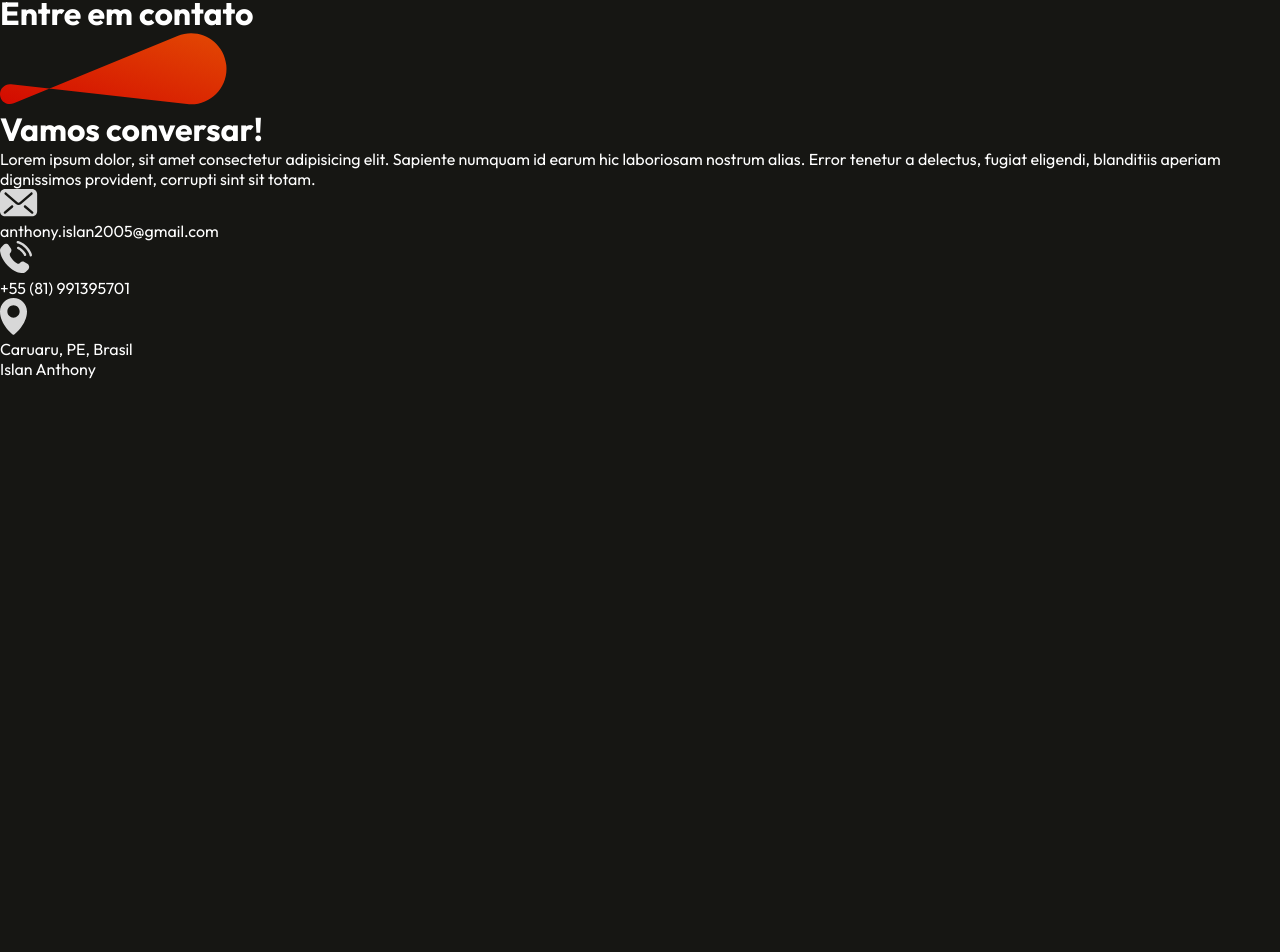
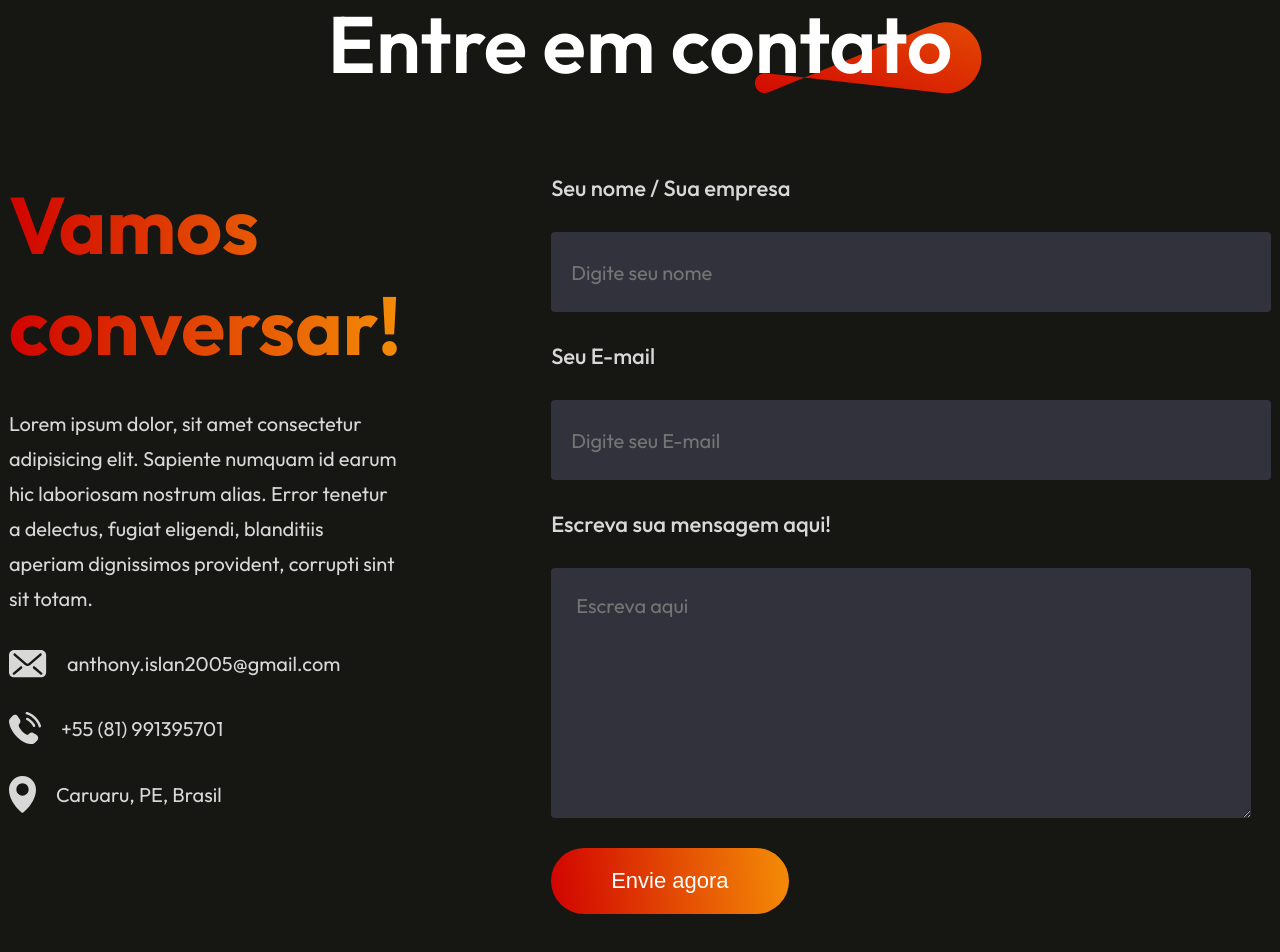
Before and after one commit to Anthony4Dev/portfolio-react, a React (Vite) app: page / in a window 1280 px wide. Shown: the part 4091-5043 px from the top of the page. Before the commit the page ends 4470 px from the top, so only its background shows below. Built offline with nearby package versions, Linux system fonts and the light colour scheme.

Commit message:
Conclusão da aba contato, faltando apenas a minha inserção de texto

```diff
--- a/index.html
+++ b/index.html
@@ -3,7 +3,7 @@
 
 <head>
   <meta charset="UTF-8" />
-  <link rel="icon" type="image/svg+xml" href="/vite.svg" />
+  <link rel="icon" type="image/x-icon" href="./src/assets/Freepik.ico" />
   <meta name="viewport" content="width=device-width, initial-scale=1.0" />
   <link rel="preconnect" href="https://fonts.googleapis.com">
   <link rel="preconnect" href="https://fonts.gstatic.com" crossorigin>
--- a/src/Components/Contact/Contact.css
+++ b/src/Components/Contact/Contact.css
@@ -0,0 +1,120 @@
+.contact {
+    display: flex;
+    flex-direction: column;
+    align-items: center;
+    justify-content: center;
+    gap: 80px;
+    margin: 80px 170px;
+}
+
+.contact-title {
+    position: relative;
+}
+
+.contact-title h1 {
+    padding: 0px 30px;
+    font-size: 80px;
+    font-weight: 600;
+}
+
+.contact-title img {
+    position: absolute;
+    bottom: 0;
+    right: 0;
+    z-index: -1;
+}
+
+.contact-section {
+    display: flex;
+    gap: 150px;
+}
+
+.contact-left {
+    display: flex;
+    flex-direction: column;
+    gap: 30px;
+}
+
+.contact-left h1 {
+    font-size: 80px;
+    font-weight: 700;
+    background: linear-gradient(270deg, #f48c06 0.36%, #d00000 102.06%);
+    background-clip: text;
+    -webkit-background-clip: text;
+    -webkit-text-fill-color: transparent;
+}
+
+.contact-left p {
+    max-width: 550px;
+    color: #d8d8d8;
+    font-size: 20px;
+    line-height: 35px;
+}
+
+.contact-details {
+    display: flex;
+    flex-direction: column;
+    gap: 30px;
+    color: #d8d8d8;
+    font-size: 22px;
+
+}
+
+.contact-detail {
+    display: flex;
+    align-items: center;
+    gap: 20px;
+}
+
+.contact-right {
+    display: flex;
+    flex-direction: column;
+    align-items: start;
+    gap: 30px;
+}
+
+.contact-right label {
+    color: #d8d8d8;
+    font-size: 22px;
+    font-weight: 500;
+}
+
+.contact-right input {
+    border: none;
+    width: 700px;
+    height: 80px;
+    padding-left: 20px;
+    border-radius: 4px;
+    background: #32323c;
+    color: #a0a0a0;
+    font-family: Outfit;
+    font-size: 20px;
+}
+
+.contact-right textarea{
+    width: 650px;
+    border: none;
+    padding: 25px;
+    border-radius: 4px;
+    background: #32323c;
+    color: #a0a0a0;
+    font-family: Outfit;
+    font-size: 20px;
+}
+
+.contact-submit{
+    border: none;
+    color: #fff;
+    border-radius: 50px;
+    background: linear-gradient(264deg, #f48c06 0.36%, #d00000 102.06%);
+    font-size: 22px;
+    padding: 20px 60px;
+    margin-bottom: 50px;
+    cursor: pointer;
+    transition: 0.3s;
+}
+
+.contact-submit:hover{
+    transform: scale(1.1);
+    transition: 0.3s;
+}
--- a/src/Components/Contact/Contact.jsx
+++ b/src/Components/Contact/Contact.jsx
@@ -32,7 +32,13 @@ const Contact = () => {
                     </div>
                 </div>
                 <form className="contact-right">
-                    <label htmlFor="">Islan Anthony</label>
+                    <label htmlFor="">Seu nome / Sua empresa</label>
+                    <input type="text" placeholder='Digite seu nome' name='name' />
+                    <label htmlFor="">Seu E-mail</label>
+                    <input type="email" placeholder='Digite seu E-mail' name="e-mail" id="e-mail" />
+                    <label htmlFor="">Escreva sua mensagem aqui!</label>
+                    <textarea name="message" id="" rows="8" placeholder='Escreva aqui'></textarea>
+                    <button type='submit' className="contact-submit">Envie agora</button>
                 </form>
             </div>
         </div>
```
Also changed, not shown: 1 other file (tests, documents, lock files or other folders).
